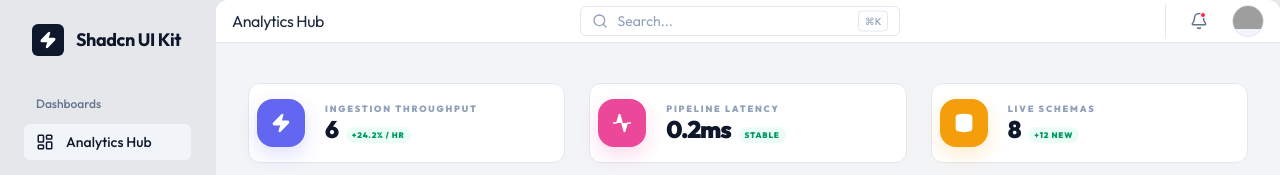
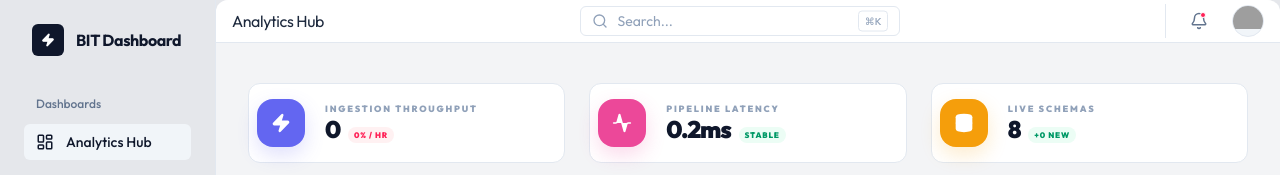
Before and after one commit to mina-lue/dashboard-analytics, a React (Vite) app in the folder analytics-dashboard/: page / in a window 1280 px wide. Shown: the top 175 px of the page. Built offline with nearby package versions, Linux system fonts and the light colour scheme; no server answers; grey boxes are pictures that could not be loaded.

Commit message:
cards made to fectch real data.

```diff
--- a/analytics-dashboard/src/App.jsx
+++ b/analytics-dashboard/src/App.jsx
@@ -28,10 +28,17 @@ function App() {
   const [searchQuery, setSearchQuery] = useState('');
   const [categoryFilter, setCategoryFilter] = useState('All');
   const [activeTab, setActiveTab] = useState('Analytics Hub');
+  const [pipelineLatency, setPipelineLatency] = useState(0);
+  const [previousDataLength, setPreviousDataLength] = useState(0);
 
   const refreshData = async () => {
     try {
+      const startTime = performance.now();
       const res = await axios.get('http://localhost:9081/api/news?size=100');
+      const endTime = performance.now();
+      const latency = Math.round((endTime - startTime) * 10) / 10; // Round to 1 decimal place
+      setPipelineLatency(latency);
+
       if (res.data.content && res.data.content.length > 0) {
         setNewsData(res.data.content);
         setIsLive(true);
@@ -44,6 +51,7 @@ function App() {
       setNewsData(SAMPLE_DATA);
       setIsLive(false);
       setLoading(false);
+      setPipelineLatency(0);
     }
   };
 
@@ -78,6 +86,83 @@ function App() {
 
   const categories = ['All', ...new Set(newsData.map(item => item.category))];
 
+  // Calculate ingestion throughput (items per hour)
+  // This represents the rate at which news items are being ingested into the system
+  // Producer API generates news every 5 seconds = 720 items/hour theoretically
+  const ingestionThroughput = useMemo(() => {
+    if (!isLive || newsData.length === 0) return 0;
+
+    // Get all items with valid datetime, sorted by newest first
+    const itemsWithDate = newsData
+      .filter(item => item.datetime)
+      .map(item => new Date(item.datetime).getTime())
+      .filter(ts => !isNaN(ts))
+      .sort((a, b) => b - a); // Sort newest first
+
+    if (itemsWithDate.length === 0) {
+      // No valid dates - fallback to showing total count
+      return newsData.length;
+    }
+
+    // Check items from the last hour
+    const oneHourAgo = Date.now() - (60 * 60 * 1000);
+    const recentItems = itemsWithDate.filter(ts => ts >= oneHourAgo);
+
+    if (recentItems.length > 0) {
+      // Calculate actual rate based on items in the last hour
+      return recentItems.length; // Items in last hour = items/hour
+    } else {
+      // No items from last hour - estimate from recent items
+      // Use the 10 most recent items to estimate rate
+      const sampleSize = Math.min(10, itemsWithDate.length);
+      const sampleItems = itemsWithDate.slice(0, sampleSize);
+
+      if (sampleItems.length < 2) {
+        // Not enough data - return total as estimate
+        return newsData.length;
+      }
+
+      // Calculate time span of sample
+      const oldestSample = sampleItems[sampleItems.length - 1];
+      const newestSample = sampleItems[0];
+      const timeSpanMs = Math.max(newestSample - oldestSample, 300000); // At least 5 minutes
+      const timeSpanHours = timeSpanMs / (60 * 60 * 1000);
+
+      // Estimate hourly rate from sample
+      const estimatedRate = sampleItems.length / timeSpanHours;
+
+      // Producer API generates every 5 seconds = 720 items/hour maximum
+      // Return a reasonable estimate (cap at 720)
+      return Math.min(Math.round(estimatedRate), 720);
+    }
+  }, [newsData, isLive]);
+
+  // Calculate unique schemas (categories) from actual data
+  const liveSchemas = useMemo(() => {
+    if (!isLive || newsData.length === 0) return 8; // Default fallback
+    const uniqueCategories = new Set(newsData.map(item => item.category).filter(Boolean));
+    return uniqueCategories.size;
+  }, [newsData, isLive]);
+
+  // Calculate trend for ingestion throughput
+  const throughputTrend = useMemo(() => {
+    if (!isLive) return '0% / HR';
+    const currentLength = newsData.length;
+    if (previousDataLength === 0) {
+      return '+0% / HR';
+    }
+    const change = ((currentLength - previousDataLength) / previousDataLength) * 100;
+    const sign = change >= 0 ? '+' : '';
+    return `${sign}${Math.round(change * 10) / 10}% / HR`;
+  }, [newsData.length, previousDataLength, isLive]);
+
+  // Update previous data length for trend calculation
+  useEffect(() => {
+    if (isLive && newsData.length > 0) {
+      setPreviousDataLength(newsData.length);
+    }
+  }, [newsData.length, isLive]);
+
   return (
     <div className="flex min-h-screen bg-gray-200 font-outfit text-slate-800">
       <Sidebar activeTab={activeTab} setActiveTab={setActiveTab} />
@@ -92,9 +177,9 @@ function App() {
                 {/* Row 1: KPIs */}
                 <div className="col-span-12 mb-2">
                   <div className="grid grid-cols-1 md:grid-cols-3 gap-6">
-                    <StatCard label="Ingestion Throughput" value={newsData.length} trend="+24.2% / HR" color="#6366f1" icon={Zap} />
-                    <StatCard label="Pipeline Latency" value={isLive ? '12.4ms' : '0.2ms'} trend="STABLE" color="#ec4899" icon={Activity} />
-                    <StatCard label="Live Schemas" value={isLive ? '142' : '8'} trend="+12 NEW" color="#f59e0b" icon={Database} />
+                    <StatCard label="Ingestion Throughput" value={ingestionThroughput} trend={throughputTrend} color="#6366f1" icon={Zap} />
+                    <StatCard label="Pipeline Latency" value={isLive ? `${pipelineLatency}ms` : '0.2ms'} trend="STABLE" color="#ec4899" icon={Activity} />
+                    <StatCard label="Live Schemas" value={isLive ? liveSchemas.toString() : '8'} trend={isLive && newsData.length > previousDataLength ? `+${Math.max(0, newsData.length - previousDataLength)} NEW` : '+0 NEW'} color="#f59e0b" icon={Database} />
                   </div>
                 </div>
 
--- a/analytics-dashboard/src/components/Sidebar.jsx
+++ b/analytics-dashboard/src/components/Sidebar.jsx
@@ -12,9 +12,9 @@ const Sidebar = ({ activeTab, setActiveTab }) => {
         <aside className="fixed left-0 top-0 h-screen w-54 border-r border-slate-200 hidden lg:flex flex-col p-6 z-50">
             <div className="flex items-center gap-3 mb-10 px-2">
                 <div className="w-8 h-8 bg-slate-900 rounded-md flex items-center justify-center">
-                    <Zap size={18} className="text-white fill-current" />
+                    <Zap size={14} className="text-white fill-current" />
                 </div>
-                <span className="font-bold text-lg tracking-tight text-slate-900">Shadcn UI Kit</span>
+                <span className="font-bold text-md tracking-tight text-slate-900">BIT Dashboard</span>
             </div>
 
             <nav className="flex-grow space-y-8">
```
Also changed, not shown: 2 other files (tests, documents, lock files or other folders).
